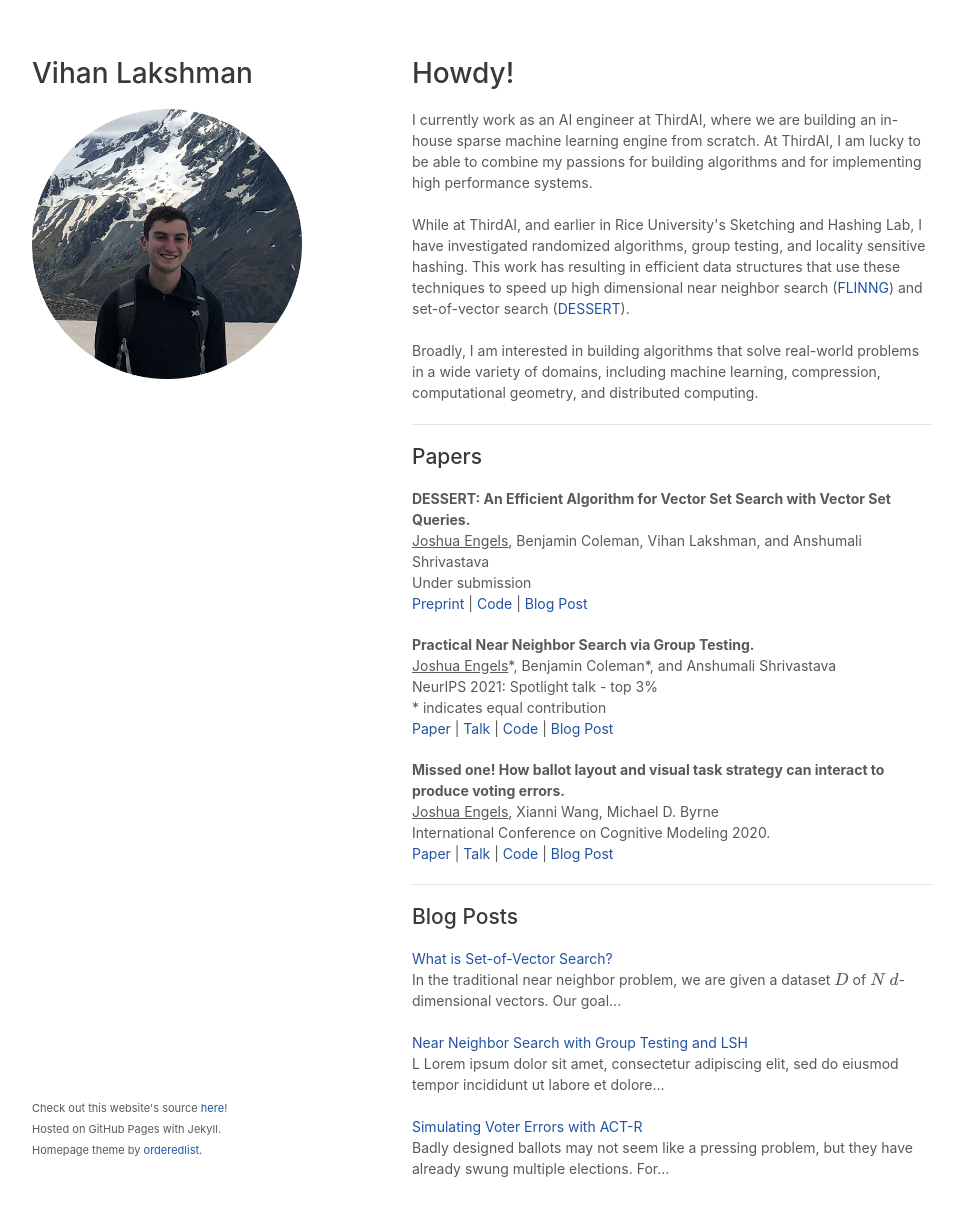
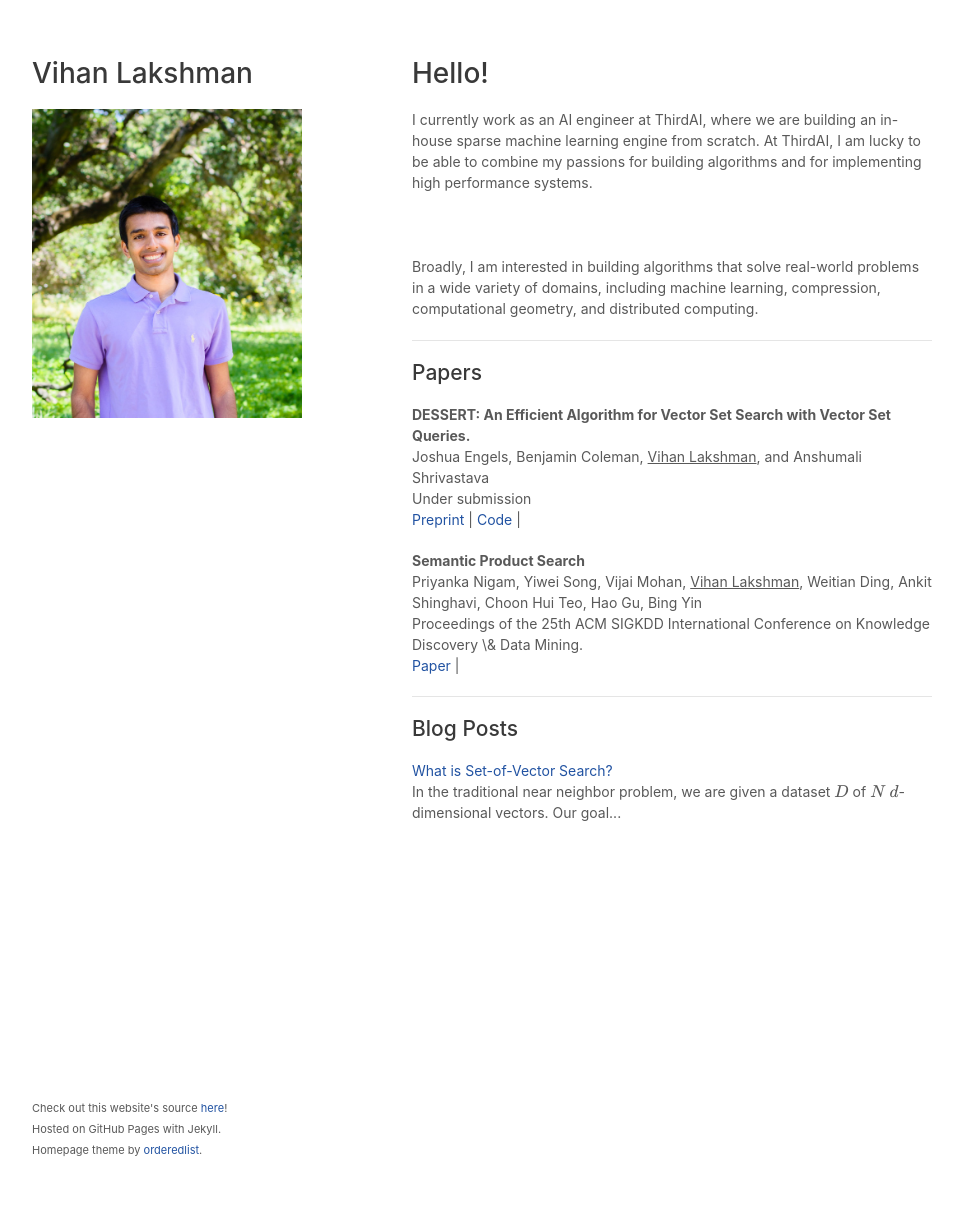
Before and after one commit to vihan-lakshman/vihan-lakshman.github.io, a Jekyll site: the page built from index.html, in a window 1280 px wide and 1229 px high. Shown: the top 1216 px of the window, without its empty margins (158-1121 px from the left). Built offline with Jekyll 4.4.1, drawn with Linux system fonts in a browser that asks for light colours; a style sheet for code colours, icons or effects is not loaded.

Commit message:
Small changes to assets

```diff
--- a/_posts/2022-11-07-flinng.markdown
+++ /dev/null
@@ -1,16 +0,0 @@
----
-layout: blog
-title:  "Near Neighbor Search with Group Testing and LSH"
-date:   2022-11-07 21:26:22 -0600
-permalink: /flinng/
----
-
-L Lorem ipsum dolor sit amet, consectetur adipiscing elit, sed do eiusmod tempor incididunt ut labore et dolore magna aliqua. Pulvinar mattis nunc sed blandit libero. Lectus magna fringilla urna porttitor rhoncus dolor purus non. Consectetur libero id faucibus nisl tincidunt eget nullam non. Amet consectetur adipiscing elit pellentesque habitant morbi tristique senectus et. Interdum velit laoreet id donec ultrices tincidunt arcu. Id cursus metus aliquam eleifend mi in. Mauris commodo quis imperdiet massa tincidunt nunc pulvinar. Ut lectus arcu bibendum at varius vel pharetra. Leo a diam sollicitudin tempor id eu nisl nunc mi. Tempor orci eu lobortis elementum. Sapien nec sagittis aliquam malesuada bibendum arcu vitae elementum curabitur. Eu scelerisque felis imperdiet proin fermentum leo. Cras pulvinar mattis nunc sed blandit libero. Morbi tempus iaculis urna id. Arcu non sodales neque sodales ut etiam.
-
-Duis convallis convallis tellus id interdum velit laoreet id. Viverra tellus in hac habitasse platea dictumst vestibulum rhoncus est. Faucibus vitae aliquet nec ullamcorper sit amet. Nisi quis eleifend quam adipiscing vitae proin. Tincidunt lobortis feugiat vivamus at augue eget arcu. Quis imperdiet massa tincidunt nunc pulvinar sapien et ligula ullamcorper. A scelerisque purus semper eget duis at. Sit amet porttitor eget dolor morbi. Suspendisse faucibus interdum posuere lorem. Arcu non odio euismod lacinia at. Sed id semper risus in hendrerit gravida rutrum quisque. Suscipit tellus mauris a diam. Elit at imperdiet dui accumsan sit amet nulla facilisi morbi. Donec ac odio tempor orci dapibus ultrices in. Dolor sed viverra ipsum nunc aliquet. Interdum posuere lorem ipsum dolor sit amet consectetur adipiscing. Massa tincidunt dui ut ornare lectus sit amet est. Enim nulla aliquet porttitor lacus luctus accumsan tortor posuere ac.
-
-Morbi leo urna molestie at elementum eu facilisis. Sociis natoque penatibus et magnis dis parturient montes. Sed lectus vestibulum mattis ullamcorper velit. Quam lacus suspendisse faucibus interdum posuere. Consectetur a erat nam at. Ultricies tristique nulla aliquet enim tortor at auctor urna nunc. Platea dictumst vestibulum rhoncus est pellentesque. Nisl pretium fusce id velit ut tortor pretium viverra suspendisse. Lectus mauris ultrices eros in cursus. Arcu non sodales neque sodales ut etiam sit amet nisl. Tortor aliquam nulla facilisi cras fermentum odio eu. Sollicitudin nibh sit amet commodo. Vulputate sapien nec sagittis aliquam malesuada bibendum arcu.
-
-Commodo nulla facilisi nullam vehicula ipsum. Non enim praesent elementum facilisis leo vel. Eget arcu dictum varius duis. Mattis vulputate enim nulla aliquet porttitor lacus luctus. Amet luctus venenatis lectus magna fringilla. Cras semper auctor neque vitae. Feugiat pretium nibh ipsum consequat nisl vel pretium lectus quam. Sociis natoque penatibus et magnis. Donec massa sapien faucibus et molestie ac. Vitae justo eget magna fermentum iaculis eu non diam phasellus. Dui vivamus arcu felis bibendum ut tristique et.
-
-Pulvinar etiam non quam lacus. Faucibus in ornare quam viverra orci sagittis eu volutpat odio. Nulla facilisi etiam dignissim diam quis enim lobortis scelerisque fermentum. At varius vel pharetra vel turpis nunc eget lorem. Consectetur adipiscing elit pellentesque habitant morbi. Sit amet dictum sit amet justo donec enim. Consectetur adipiscing elit ut aliquam purus sit. Bibendum ut tristique et egestas. Lacinia quis vel eros donec ac odio tempor orci. Amet tellus cras adipiscing enim eu turpis. Scelerisque felis imperdiet proin fermentum leo vel orci porta non. Et molestie ac feugiat sed lectus vestibulum. Ut pharetra sit amet aliquam. Arcu ac tortor dignissim convallis aenean et tortor at risus. Sed risus pretium quam vulputate. Euismod elementum nisi quis eleifend quam. Iaculis urna id volutpat lacus laoreet non.
--- a/_posts/2022-11-07-voting.markdown
+++ /dev/null
@@ -1,44 +0,0 @@
----
-layout: blog
-title:  "Simulating Voter Errors with ACT-R"
-date:   2022-11-07 21:26:21 -0600
-permalink: /voting/
----
-
-Badly designed ballots may not seem like a pressing problem, but they have already swung multiple elections. For instance, consider the following ballot:
-
-<img src="/assets/images/Butterfly.jpeg" style="display:block; margin-left: auto; margin-right: auto;" width="600">
-
-At first, the ballot looks fine, doesn't it? If you want to vote for Al Gore, he's the second candidate down the list, so just fill in the second bubble. Easy, right? If you thought that, you'd be wrong! The actual bubble for Al Gore is the *third* one down. Don't worry, you wouldn't be the only one to make that mistake. In fact, the authors of \[1\] show that in 2000, this "Butterfly Ballot" mislead so many voters, it **cost Al Gore the presidential election**.
-
-This isn't the only time bad ballot design has swung a presidential election. More recently, an article by the Washington Post noted that the Broward County ballot significantly impacted the results of the 2018 senate race in Florida \[2\]. In both of these cases, an independent ballot review conducted before election day may have been able to flag the problems before voting began. Unfortunately, such reviews are time consuming and expensive. It simply isn't feasible to run reviews for tens of thousands of different ballots every two years.
-
-Enter [ACT-R](http://act-r.psy.cmu.edu/) and [Rice's Human Computer Interaction (HCI) Lab's voting project](https://psychology.rice.edu/voting). ACT-R is a cognitive architecture---a system for writing programs that accurately simulate human behavior. All human biases and quirks are included as features, not bugs. The Rice HCI voting project seeks to use ACT-R to create a tool that can predict if a ballot will cause errors. The tool will accept a ballot, run thousands of simulated ACT-R voters on it, and then report any systematic errors the simulated voters make.
-
-While I was at Rice, I spent a year working in the HCI lab on this project. My main contribution was a prototype of a [complete modular simulated voting system](https://github.com/JoshEngels/VotingModel) in ACT-R. Like many human activities, voting is actually composed of smaller pieces when examined closely. In our system, we broke voting down into:
-
-* Macronavigation: visual navigation between races
-* Visual Encoding: separating the components of a race into the title, candidates, and parties
-* Mirconavigation: visual navigation within a race
-* Selection: clicking on the chosen candidate's bubble
-
-The modularity of the system meant we could write different "strategies" for each of these components and mix and match them to create simulated voters representative of the general population (not everyone votes the same way, and a certain way of voting may cause errors on a given ballot). Excitingly, the HCI lab was also running eye tracking experiments on *human voters* at the same time, so we had a constant stream of data on how people vote in the real world. Using the modularity of the framework, we were able to immediately implement these strategies and run them on simulated ballots.
-
-The most interesting strategy we implemented was the "snake strategy," which was a unique macronaviation strategy that instead of going top to bottom and then left to right, went left to right and then top to bottom (yes, real people vote like this sometimes).
-
-<img src="/assets/images/voting.gif" style="display:block; margin-left: auto; margin-right: auto;" width="600">
-
-The gif shows a sample run of the snake strategy. The red circle represents the "attention" of the ACT-R simulated voter. Notice that the simulated voter misses the Railroad Commissioner race!
-
-In our paper \[3\], we analyzed snake voters on over 6000 random ballots and reported the resulting error rates. We found that the strategy was most likely to skip visually small races, races in the bottom right corner of the ballot, and races visually far from races in the prior column.
-
-There's still a lot of work to do before a tool like this is usable. We need to completely map the space of human voting behavior so we can ensure the tool fairly represents the entire voting strategy space. We need to write parsing routines that can take ballots and turn them into a form ACT-R can understand. We need to wrap all of this up into an easy to use tool and convince people to use it. These problems are daunting (and this list isn't nearly exhaustive), and the system I worked on may or may not eventually make it to a county near you.
-
-However, these problems are the sort of problems that may stick around for a while. Unlike "natural" machine learning problems like image classification or product recommendation, it isn't immediately clear to me how we can use recent AI advances to better find badly designed ballots. The set of labeled examples is small and the set of possible ballot designs (the input space) is huge. Moreover, heuristic based approaches also suffer from the huge input space, and moreover will especially struggle on any new ballot design flaws that haven't been seen before and "hardcoded in" to the system. Systems that are designed to mimic human behavior like ACT-R don't need *any* training data and can simulate emergent and organic error behavior. Thus, I think that they will likely outperform convolutional neural networks or hardcoded heuristics for the forseeable future. In the spirit of Winston Churchill, ACT-R simulation is the worst ballot error identifier, except for all of the other ones (please don't hesitate to let me know if you have a better idea, I'm interested!).
-
-### Citations:
-\[1\] - [The Butterfly Did It: The Aberrant Vote for Buchanan in Palm Beach County, Florida](https://www.gsb.stanford.edu/faculty-research/publications/butterfly-did-it-aberrant-vote-buchanan-palm-beach-county-florida)
-
-\[2\] - [How a badly designed ballot might have swayed the election in Florida](https://www.washingtonpost.com/outlook/2018/11/12/how-badly-designed-ballot-might-have-swayed-election-florida/)
-
-\[3\] - [Missed One! How Ballot Layout and Visual Task Strategy Can Interact to Produce Voting Errors](https://par.nsf.gov/servlets/purl/10195603)
--- a/index.html
+++ b/index.html
@@ -14,7 +14,7 @@
 
   <!--------------------------------- Icons ----------------------------------->
   <link rel="stylesheet" href="https://cdn.jsdelivr.net/npm/fork-awesome@1.2.0/css/fork-awesome.min.css"
-  integrity="sha256-XoaMnoYC5TH6/+ihMEnospgm0J1PM/nioxbOUdnM8HY=" crossorigin="anonymous">
+    integrity="sha256-XoaMnoYC5TH6/+ihMEnospgm0J1PM/nioxbOUdnM8HY=" crossorigin="anonymous">
   <link rel="stylesheet" href="https://cdn.jsdelivr.net/gh/jpswalsh/academicons@1/css/academicons.min.css">
 
   <!--------------------------------- Other stuff ----------------------------->
@@ -27,16 +27,14 @@
   <div class="wrapper">
     <header>
       <h1>Vihan Lakshman</h1>
-      <img src="assets/images/circle.png" alt="Bio Image">
+      <img src="assets/images/vihan_pic.jpeg" alt="Bio Image">
 
       <div class="social-icons">
-        <a class="social-icon" href="mailto:vihan.lakshman@gmail.com"><i
-            class="fa fa-envelope-square"></i></a>
-        <a class="social-icon" href="https://github.com/vihan-lakshman/"><i
-            class="fa fa-github-square"></i></a>
+        <a class="social-icon" href="mailto:vihan.lakshman@gmail.com"><i class="fa fa-envelope-square"></i></a>
+        <a class="social-icon" href="https://github.com/vihan-lakshman/"><i class="fa fa-github-square"></i></a>
         <a class="social-icon" href="https://scholar.google.com/citations?user=yVPnVK8AAAAJ&hl=en"><i
             class="ai ai-google-scholar-square"></i></a>
-        <a class="social-icon" href="assets/files/CV.pdf"><i class="ai ai-cv-square"></i></a>
+        <a class="social-icon" href="assets/files/vihan-cv.pdf"><i class="ai ai-cv-square"></i></a>
       </div>
 
       <br>
@@ -44,7 +42,7 @@
     </header>
 
     <section>
-      <h1>Howdy!</h1>
+      <h1>Hello!</h1>
 
       I currently work as an AI engineer at ThirdAI, where we are building an
       in-house sparse machine learning engine from scratch. At ThirdAI, I am
@@ -52,15 +50,6 @@
       for implementing high performance systems.
 
       <br><br>
-
-      While at ThirdAI, and earlier in Rice University's Sketching and Hashing
-      Lab, I have investigated randomized algorithms, group testing, and
-      locality sensitive hashing. This work has resulting in efficient data
-      structures that use these techniques to speed up high dimensional
-      near neighbor search
-      (<a href="https://proceedings.neurips.cc/paper/2021/file/5248e5118c84beea359b6ea385393661-Paper.pdf">FLINNG</a>)
-      and set-of-vector search
-      (<a href="https://arxiv.org/pdf/2210.15748.pdf">DESSERT</a>).
 
       <br><br>
 
@@ -74,32 +63,20 @@
       <h2>Papers</h2>
       <p>
         <b>DESSERT: An Efficient Algorithm for Vector Set Search with Vector Set Queries.</b> <br>
-        <u>Joshua Engels</u>, Benjamin Coleman,  Vihan Lakshman, and Anshumali Shrivastava<br>
+        Joshua Engels, Benjamin Coleman, <u>Vihan Lakshman</u>, and Anshumali Shrivastava<br>
         Under submission<br>
         <a href="https://arxiv.org/pdf/2210.15748.pdf">Preprint</a> |
         <a href="https://github.com/ThirdAIResearch/Dessert">Code</a> |
-        <a href="dessert">Blog Post</a>
+        <!-- <a href="dessert">Blog Post</a> -->
       </p>
 
       <p>
-        <b>Practical Near Neighbor Search via Group Testing.</b> <br>
-        <u>Joshua Engels</u>*, Benjamin Coleman*, and Anshumali Shrivastava<br>
-        NeurIPS 2021: Spotlight talk - top 3%<br>
-        * indicates equal contribution<br>
-        <a href="https://proceedings.neurips.cc/paper/2021/file/5248e5118c84beea359b6ea385393661-Paper.pdf">Paper</a> |
-        <a href="https://slideslive.com/38968473/practical-near-neighbor-search-via-group-testing?ref=recommended">Talk</a> |
-        <a href="https://github.com/JoshEngels/FLINNG">Code</a> |
-        <a href="flinng">Blog Post</a>
-      </p>
-
-      <p>
-        <b>Missed one! How ballot layout and visual task strategy can interact to produce voting errors.</b> <br>
-        <u>Joshua Engels</u>, Xianni Wang, Michael D. Byrne<br>
-        International Conference on Cognitive Modeling 2020.<br>
-        <a href="https://par.nsf.gov/servlets/purl/10195603">Paper</a> |
-        <a href="https://mathpsych.org/presentation/148">Talk</a> |
-        <a href="https://github.com/JoshEngels/VotingModel">Code</a> |
-        <a href="voting">Blog Post</a>
+        <b>Semantic Product Search</b> <br>
+        Priyanka Nigam, Yiwei Song, Vijai Mohan, <u>Vihan Lakshman</u>, Weitian Ding, Ankit Shinghavi, Choon Hui Teo,
+        Hao Gu, Bing Yin<br>
+        Proceedings of the 25th ACM SIGKDD International Conference on Knowledge Discovery \& Data Mining.<br>
+        <a href="https://dl.acm.org/doi/pdf/10.1145/3292500.3330759">Paper</a> |
+        <!-- <a href="voting">Blog Post</a> -->
       </p>
       <hr>
 
@@ -109,7 +86,7 @@
       {{ post.content | strip_html | truncatewords: 18 }}
       <br>
       {% if forloop.last == false %}
-        <br>
+      <br>
       {% endif %}
       {% endfor %}
 
```
Also changed, not shown: assets/images/vihan_pic.jpeg (added), 2 other files.
